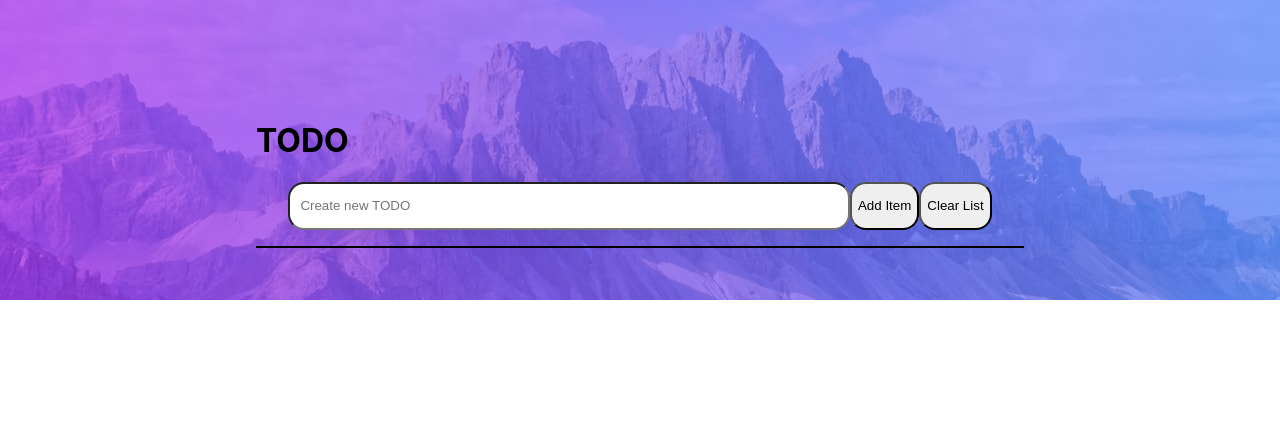
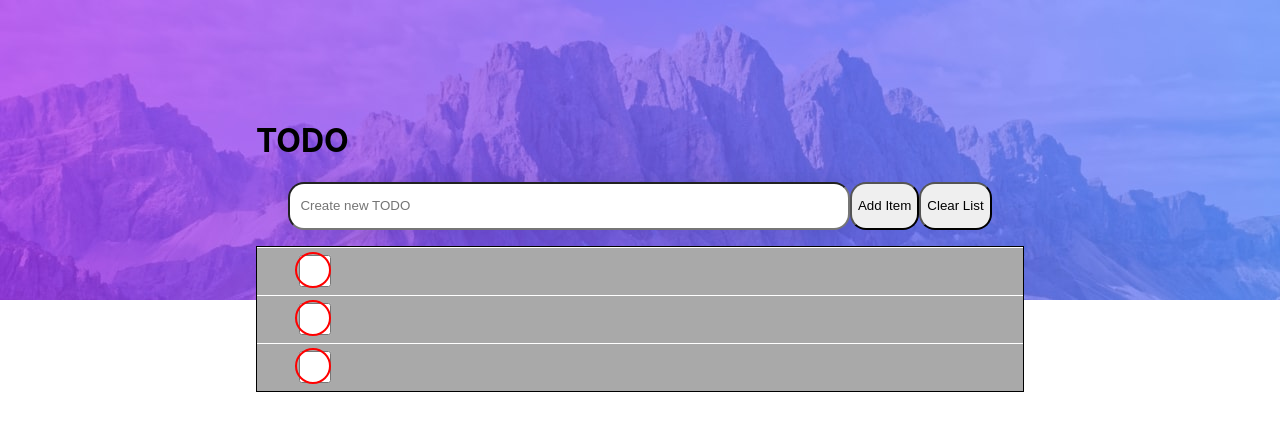
Before and after one commit to BrettAGobel/front-end-mentor-todo, a React (Create React App) app: page / in a window 1280 px wide. Shown: the top 430 px of the page. Built offline with nearby package versions, Linux system fonts and the light colour scheme.

Commit message:
Item id's coming slowely.  Navigating OBJ as child problem in REACT

```diff
--- a/src/App.js
+++ b/src/App.js
@@ -12,35 +12,36 @@ import Todoitem from "./components/Todoitem";
 
 function App() {
 
+    const data = [{id: '1', newTodo: 'poop'}, {id: '2', newTodo: 'eat'}, {id: '3', newTodo: 'poop again'}]
 
 
 
-    const [todos, setTodos] = useState({id: [], listItems: []})
-    const addTask = (text) => {
-
-        if (text === "") {
-        return
-        } else {
-            let copyItems = [...todos.listItems]
-            let idIncrement = [...todos.id]
-            copyItems.push(text)
-            idIncrement.push(copyItems.length -1)
-            setTodos({id: idIncrement, listItems: copyItems})
-        }
+    const [newState, setState] = useState(data)
+    // const [todos, setTodos] = useState({id: [], listItems: []})
+    // const addTask = (text) => {
+    //
+    // //     if (text === "") {
+    // //     return
+    // //     } else {
+    // //         let copyItems = [...todos.listItems]
+    // //         let idIncrement = [...todos.id]
+    // //         copyItems.push(text)
+    // //         idIncrement.push(copyItems.length -1)
+    // //         setTodos({id: idIncrement, listItems: copyItems})
+    // //     }
+    // //
+    // //
+    // // }
 
 
 
 
 
-
-
-    }
-
-    const clearTask = () => {
-        let copy = [...todos]
-        copy.pop()
-        setTodos(copy)
-    }
+    // const clearTask = () => {
+    //     let copy = [...todos]
+    //     copy.pop()
+    //     setTodos(copy)
+    // }
 
   return (
       <div className='container'>
@@ -49,10 +50,10 @@ function App() {
     </div>
     <div className='tester'>
           <h1>TODO</h1>
-          <Createitem addTask={addTask} clearTask={clearTask}/>
+          <Createitem  />
           <div className='list-container'>
 
-              <Itemlist todos={todos}/>
+              <Itemlist newState={newState}/>
           </div>
           </div>
       </div>
--- a/src/components/Createitem.js
+++ b/src/components/Createitem.js
@@ -5,9 +5,14 @@ const Createitem = ({addTask, clearTask}) => {
 
 let [text, setText] = useState("")
 
+
+
+
+
 const handleSubmit = (e) => {
     e.preventDefault()
     addTask(text)
+
 
 
 }
--- a/src/components/Itemlist.js
+++ b/src/components/Itemlist.js
@@ -1,20 +1,62 @@
-import React from 'react'
+import React, {useState} from 'react'
 import Todoitem from "./Todoitem";
 
 
-const Itemlist = ({todos}) => {
+const Itemlist = ({todos, newState}) => {
+
+
+//     return (
+//         <div className='item'>
+//             {newState.map(todo => {
+//             return (
+//
+//                 <div className='checkbox-wrapper'>
+//                     <input type='checkbox' name='task-complete' id={`custom-checkbox-${1}`} />
+//                     <label htmlFor='custom-checkbox'></label>
+//                     {/*<span></span>*/}
+//
+//                 </div>
+//                 <span className='todo-text'>{todo}</span>
+//             </div>
+//             // <Todoitem todo={todo} todos={todos} />
+//
+//
+//             ))
+//     )
+//
+//
+//
+//
+//
+// }
+
+    const todoList = newState.map((item) => (
+
+                <Todoitem newState={newState}/>
+
+        )
+    )
+
     return (
+        <div>
+            {todoList}
+        </div>
+    )
 
-        todos.listItems.map(todo => (
-            <Todoitem todo={todo} todos={todos}/>
+//     return (
+//         <div>
+//             {newState.map(todo => {
+//                 return (
+//                     <Todoitem todo={todo}/>
+//                 )
+//             })}
+//         </div>
+//     );
+// }
 
-        ))
-    )
 }
 
 
 
 
-
-
 export default Itemlist
--- a/src/components/Todoitem.js
+++ b/src/components/Todoitem.js
@@ -2,30 +2,37 @@ import React, {useState} from 'react'
 
 
 
-const Todoitem = ({todo, todos}) => {
+const Todoitem = ({todo, todos, newState}) => {
 
 
-    // const [inputId, setInputId] = useState({item: todos, id: 0})
-
-
-// let idCalc = (todos) => {
-//     if (todos.id === 0) {
-//         return todos.id
-//     } else return todos.id - 1
+//     const [inputId, setInputId] = useState({todos })
+//
+//
+// let idCalc = (idValue) => {
+//     let newValue = 0
+//     for (let i = 0; i < idValue.length; i++) {
+//         newValue += idValue[i]
+//     }
+//     return newValue
 // }
+// let idValue = inputId.id
+//
+//     setInputId(idCalc(idValue))
 
 
 
     return (
-        <div className='item'>
+        <div className='item' >
 
             <div className='checkbox-wrapper'>
-                <input type='checkbox' name='task-complete' id={ 1} />
+                <input type='checkbox' name='task-complete' id={`custom-checkbox-${1}`} />
                 <label htmlFor='custom-checkbox'></label>
                 {/*<span></span>*/}
 
             </div>
-            <span className='todo-text'>{todo}</span>
+            <span className='todo-text'>{newState.map(obj => {
+                obj.newTodo.value
+            })}</span>
         </div>
 
     )
--- a/src/index.js
+++ b/src/index.js
@@ -8,7 +8,7 @@ import store from "./app/store";
 
 ReactDOM.render(
   <React.StrictMode>
-      <Provider store={store} />
+
     <App />
   </React.StrictMode>,
   document.getElementById('root')
```
